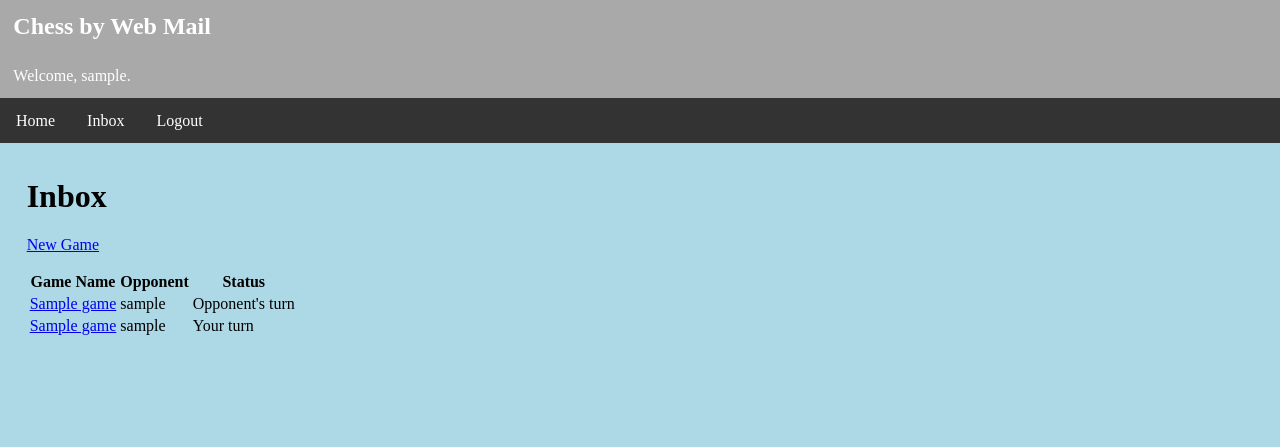
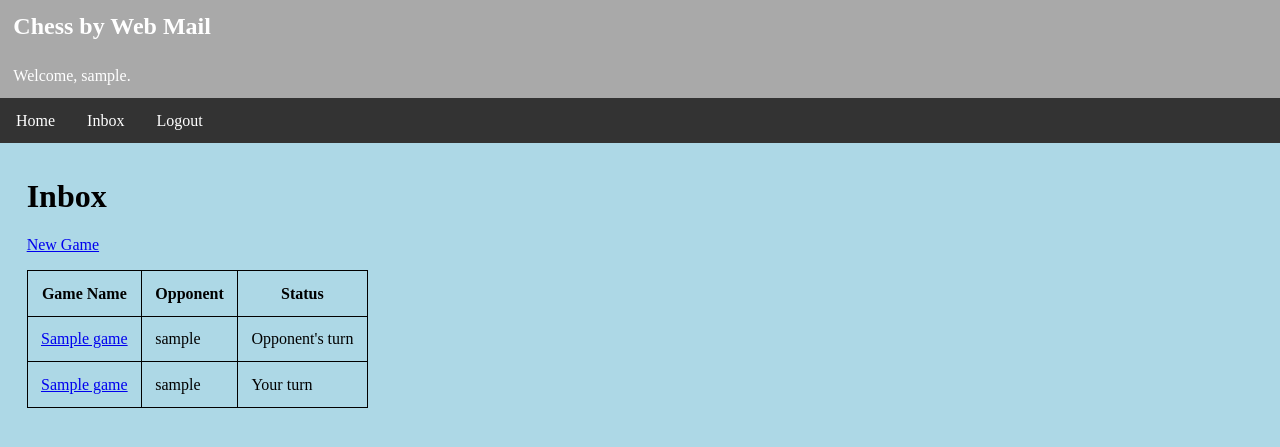
Before and after one commit to claytondetke/Chess-by-web-mail, a Django app: page /inbox in a window 1280 px wide. Shown: the top 447 px of the page. Run offline with Django 3.2, Linux system fonts and the light colour scheme; a user stored in the database is signed in; tables that the repository leaves empty hold one stand-in row (values such as "Sample post").

Commit message:
Add CSS for inbox

```diff
--- /dev/null
+++ b/chess_server/chess/static/inbox.css
@@ -0,0 +1,9 @@
+table.gamelist {
+    border: 1px solid black;
+    border-collapse: collapse;
+}
+
+table.gamelist th, table.gamelist td {
+    border: 1px solid black;
+    padding: 10pt;
+}
--- a/chess_server/chess/templates/base.html
+++ b/chess_server/chess/templates/base.html
@@ -3,8 +3,9 @@
 <!DOCTYPE html>
 <html>
     <head>
+        <title>{% block title %}{% endblock %}</title>
         <link rel="stylesheet" href="{% static 'style.css' %}" type="text/css" media="screen" />
-        <title>{% block title %}{% endblock %}</title>
+        {% block extraheaders %}{% endblock %}
     </head>
     <body>
         <div id="header">
--- a/chess_server/chess/templates/chess/inbox.html
+++ b/chess_server/chess/templates/chess/inbox.html
@@ -1,11 +1,14 @@
 {% extends "base.html" %}
 
+{% load static %}
+
 {% block title %}Inbox{% endblock %}
+{% block extraheaders %}<link rel="stylesheet" href="{% static 'inbox.css' %}" type="text/css" media="screen" />{% endblock %}
 
 {% block content %}
 <h1>Inbox</h1>
 <p><a href="{% url 'new_game' %}">New Game</a></p>
-<table>
+<table class="gamelist">
     <tr><th>Game Name</th><th>Opponent</th><th>Status</th></tr>
     {% for game in games %}
     <tr>
```
